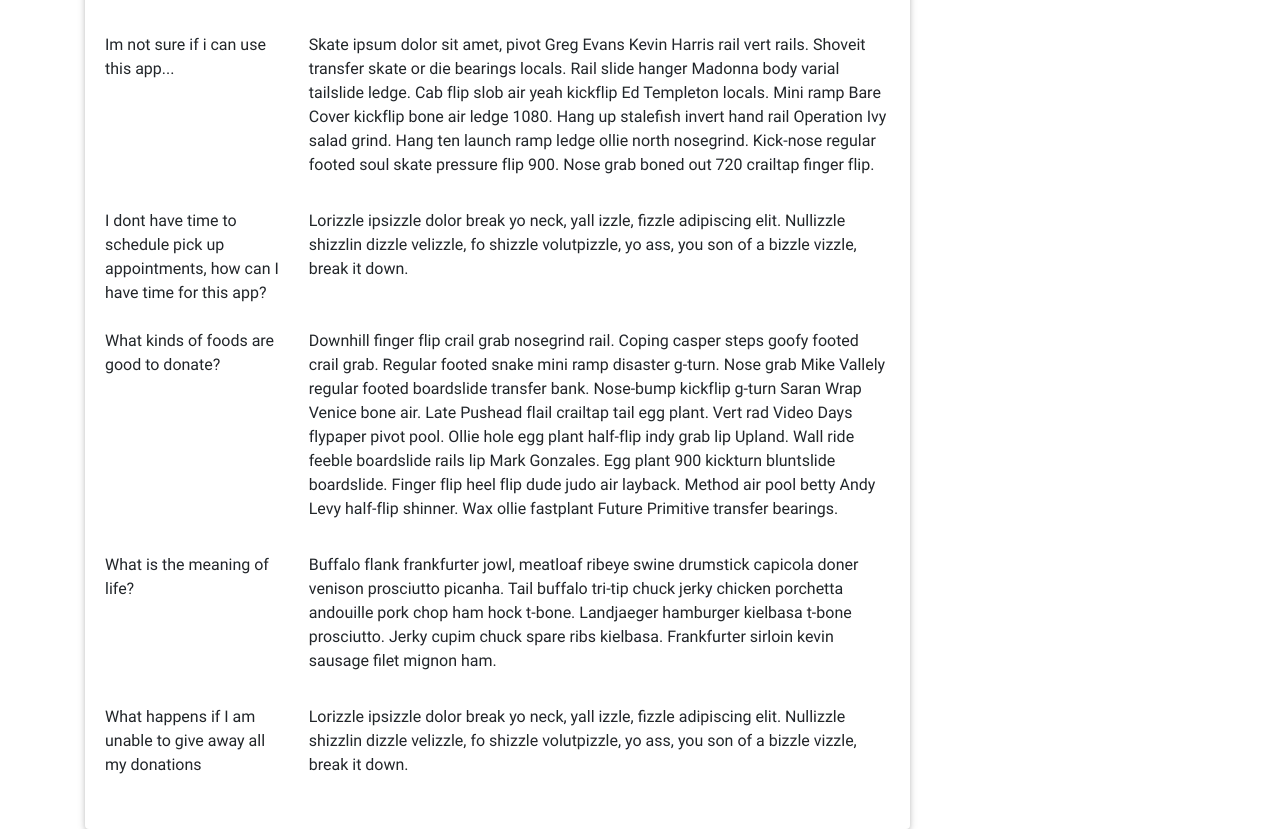
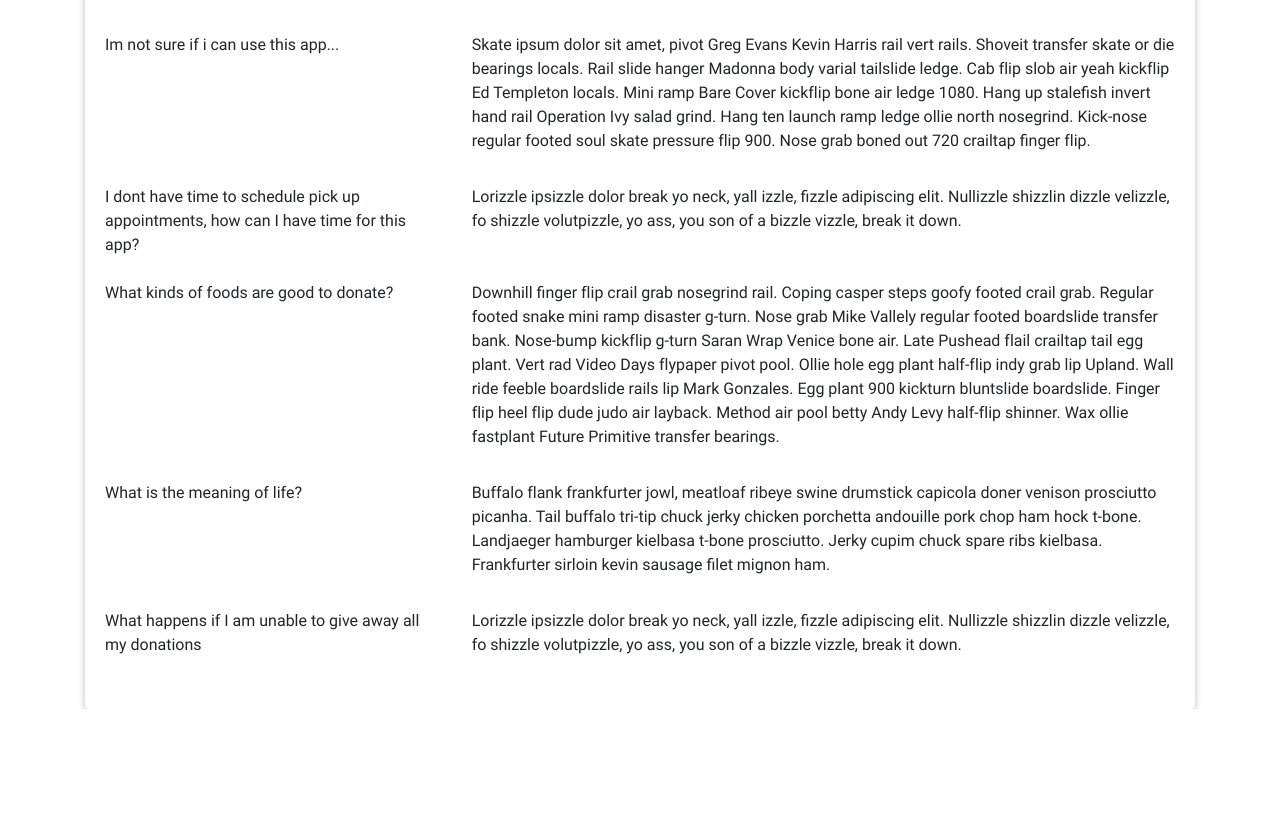
Before and after one commit to Hack4Eugene/waste-prevention-by-internet-relay-food, a plain HTML site: page responsive-site/Help.html in a window 1280 px wide. Shown: the part 214-1043 px from the top of the page. After the commit the page ends 923 px from the top, so only its background shows below. Drawn offline with Linux system fonts and the light colour scheme.

Commit message:
Center collums and change widths, move help.html down as well

```diff
--- a/responsive-site/Help.html
+++ b/responsive-site/Help.html
@@ -16,7 +16,7 @@
     <link href="css/style.css" rel="stylesheet">
 </head>
 
-<body>
+<body id="content-page">
 
   <!-- Navbar -->
   <nav class="navbar fixed-top navbar-expand-lg navbar-dark scrolling-navbar">
@@ -76,7 +76,7 @@
 
 
       <div class="row" >
-          <div class="col-lg-9 col-lg-offset-3 col-xs-12">
+          <div class="col-lg-12 col-lg-offset-3 col-xs-12">
             <div class="card" style="display:block; top: 150px;">
               <div class="card-header d-flex align-items-center">
                 <h4> Help - Frequently Asked Questions</h4>
@@ -85,8 +85,8 @@
                 <p></p>
                 <form class="form-horizontal">
                   <div class="form-group row">
-                    <label class="col-sm-3"> Im not sure if i can use this app...</label>
-                    <div class="col-sm-9">
+                    <label class="col-sm-4"> Im not sure if i can use this app...</label>
+                    <div class="col-sm-8">
                       <p>Skate ipsum dolor sit amet, pivot Greg Evans Kevin Harris rail vert
                          rails. Shoveit transfer skate or die bearings locals. Rail slide hanger
                           Madonna body varial tailslide ledge. Cab flip slob air yeah
@@ -99,8 +99,8 @@
                     </div>
                   </div>
                   <div class="form-group row">
-                      <label class="col-sm-3"> I dont have time to schedule pick up appointments, how can I have time for this app?</label>
-                      <div class="col-sm-9">
+                      <label class="col-sm-4"> I dont have time to schedule pick up appointments, how can I have time for this app?</label>
+                      <div class="col-sm-8">
                         <p>Lorizzle ipsizzle dolor break yo neck, yall izzle, fizzle adipiscing elit.
                            Nullizzle shizzlin dizzle velizzle, fo shizzle volutpizzle, yo ass, you son
                            of a bizzle vizzle, break it down.
@@ -108,8 +108,8 @@
                         </div>
                   </div>
                   <div class="form-group row">
-                      <label class="col-sm-3">What kinds of foods are good to donate?</label>
-                      <div class="col-sm-9">
+                      <label class="col-sm-4">What kinds of foods are good to donate?</label>
+                      <div class="col-sm-8">
                         <p>
                           Downhill finger flip crail grab nosegrind rail. Coping casper steps goofy
                           footed crail grab. Regular footed snake mini ramp disaster g-turn.
@@ -122,8 +122,8 @@
                       </div>
                   </div>
                   <div class="form-group row">
-                    <label class="col-sm-3"> What is the meaning of life? </label>
-                    <div class="col-sm-9">
+                    <label class="col-sm-4"> What is the meaning of life? </label>
+                    <div class="col-sm-8">
                       <p>Buffalo flank frankfurter jowl, meatloaf ribeye swine drumstick capicola doner
                          venison prosciutto picanha. Tail buffalo tri-tip chuck jerky chicken porchetta
                          andouille pork chop ham hock t-bone. Landjaeger hamburger kielbasa t-bone prosciutto. Jerky cupim chuck spare ribs kielbasa. Frankfurter sirloin kevin sausage filet mignon ham.
@@ -132,8 +132,8 @@
                   </div>
 
                   <div class="form-group row">
-                    <label class="col-sm-3">What happens if I am unable to give away all my donations</label>
-                    <div class="col-sm-9">
+                    <label class="col-sm-4">What happens if I am unable to give away all my donations</label>
+                    <div class="col-sm-8">
                       <p>Lorizzle ipsizzle dolor break yo neck, yall izzle, fizzle adipiscing elit.
                          Nullizzle shizzlin dizzle velizzle, fo shizzle volutpizzle, yo ass, you son
                          of a bizzle vizzle, break it down.
```
Also changed, not shown: responsive-site/AboutUs.html (+15 -5 lines), responsive-site/Contact.html (+1 -1 lines), responsive-site/CreatePost.html (+1 -1 lines).
